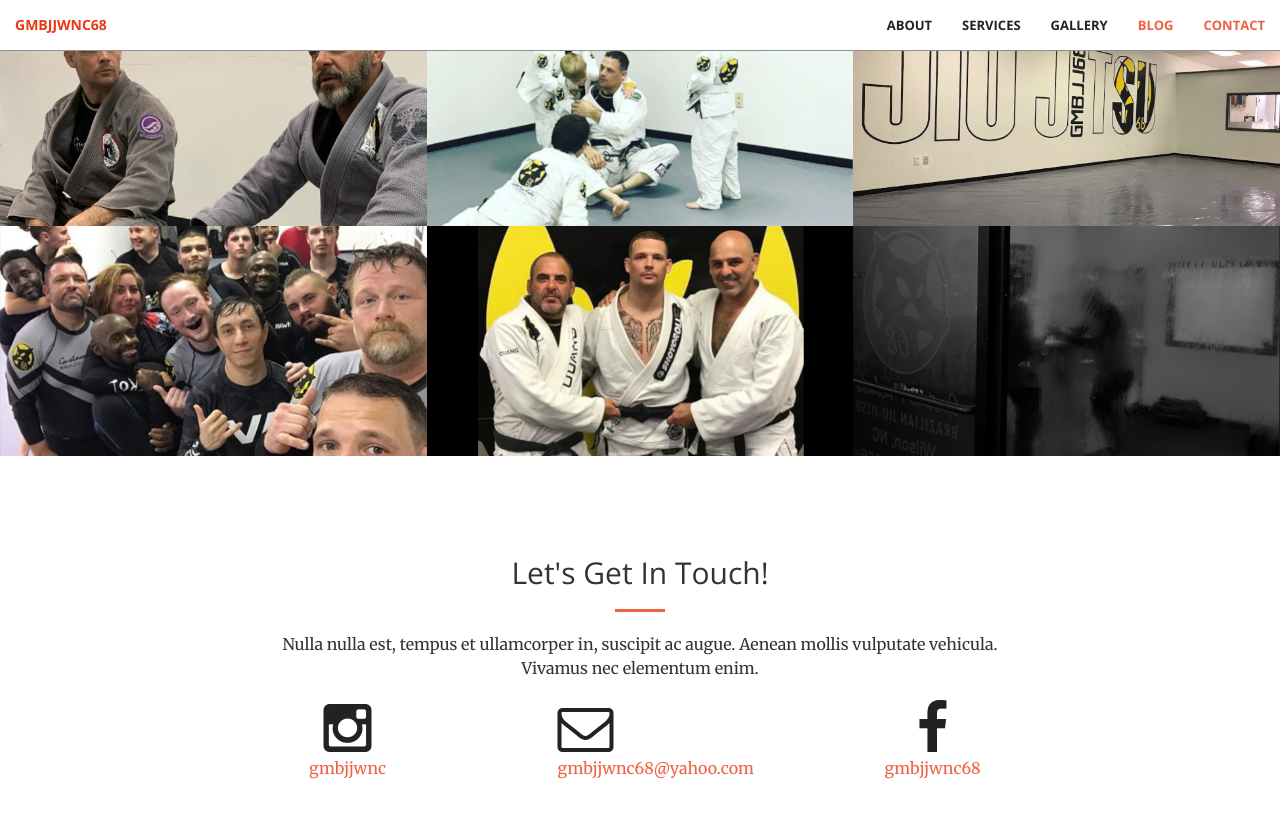
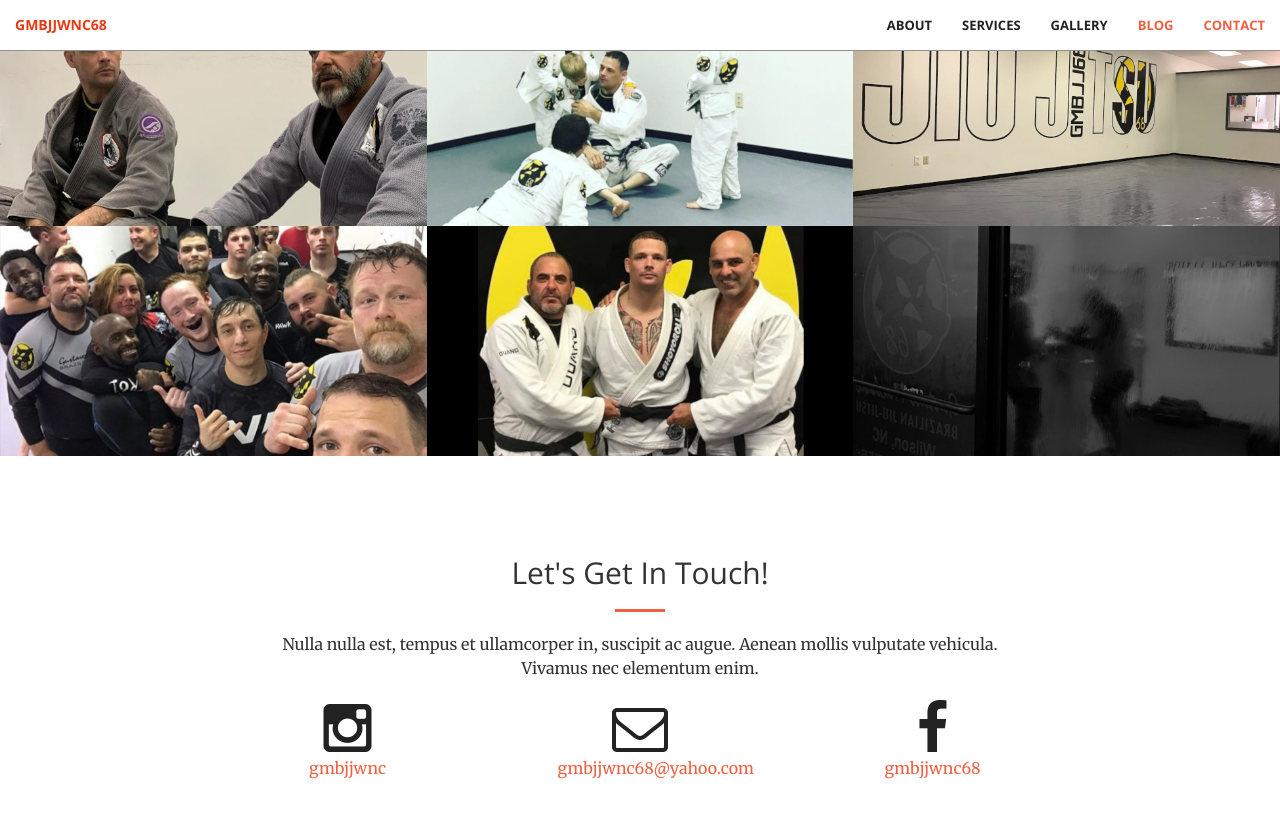
Before and after one commit to gmbjjwnc68/gmbjjwnc68.github.io, a Jekyll site: the page built from index.html, in a window 1280 px wide and 900 px high, scrolled down 1876 px. Shown: the top 818 px of the window. Built offline with Jekyll 4.4.1, drawn with Linux system fonts in a browser that asks for light colours.

Commit message:
Fix email icon alignment

```diff
--- a/_includes/contact.html
+++ b/_includes/contact.html
@@ -14,7 +14,7 @@
                     <p>{{ site.instagram_username }}</p>
                 </a>
             </div>
-            <div class="col-lg-2 col-lg-offset-1 text-left">
+            <div class="col-lg-2 col-lg-offset-1 text-center">
                 <!-- col-lg-offset-2 -->
                 <a href="mailto:{{ site.email }}">
                     <i class="fa fa-envelope-o fa-3x wow bounceIn" data-wow-delay=".1s"></i>
```
